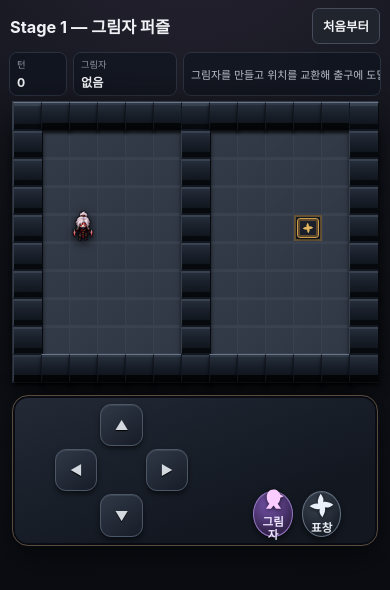
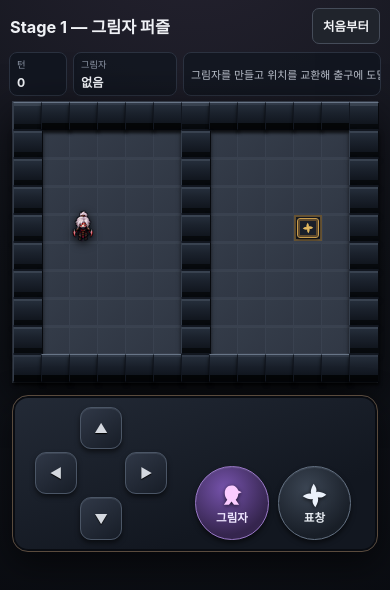
Before and after one commit to dark716/shadow-puzzle-prototype, a plain HTML site: page index.html in a window 390 px wide. Drawn offline with Linux system fonts and the light colour scheme.

Commit message:
Balance mobile console control proportions

```diff
--- a/game-ui-v1.css
+++ b/game-ui-v1.css
@@ -194,9 +194,9 @@ h1{font-size:clamp(1.15rem,2.4vw,1.8rem)}
   .layout{grid-template-columns:1fr;gap:8px}
   .board-panel{padding:4px!important}
   .controls .play-controls{width:min(390px,94vw);max-width:none;margin:0 auto}
-  .mobile-control-deck{gap:22px;padding:0 14px}
-  .movement-pad{width:min(37vw,158px)}
-  .skill-pad{width:min(24vw,92px)}
+  .mobile-control-deck{grid-template-columns:.9fr 1.1fr;gap:18px;padding:4px 14px}
+  .movement-pad{width:min(35vw,148px)}
+  .skill-pad{width:min(40vw,166px)}
 }
 
 @media(max-width:560px){
@@ -213,9 +213,8 @@ h1{font-size:clamp(1.15rem,2.4vw,1.8rem)}
   .status .message{grid-column:auto;font-size:.68rem}
   .board-panel{padding:0!important}
   .controls .play-controls{padding:8px 10px!important;margin-top:4px}
-  .mobile-control-deck{gap:clamp(14px,8vw,34px);padding:0 12px}
+  .mobile-control-deck{gap:clamp(10px,4vw,18px);padding:3px 8px}
   .movement-pad{width:34vw;max-width:140px}
   .movement-pad button{font-size:.82rem}
-  .skill-pad{width:23vw;max-width:88px}
-  .skill-pad .shadow-action,.skill-pad .shuriken-action{min-height:46px}
+  .skill-pad{width:40vw;max-width:164px}
 }
--- a/index.html
+++ b/index.html
@@ -7,7 +7,7 @@
   <title>그림자 퍼즐 — Stage 1</title>
   <link rel="stylesheet" href="style-v30.css">
   <link rel="stylesheet" href="animation-v1.css?v=5">
-  <link rel="stylesheet" href="game-ui-v1.css?v=7">
+  <link rel="stylesheet" href="game-ui-v1.css?v=8">
 </head>
 <body>
   <main class="app">
```
Also changed, not shown: tests/smoke.mjs (+1 -0 lines).
